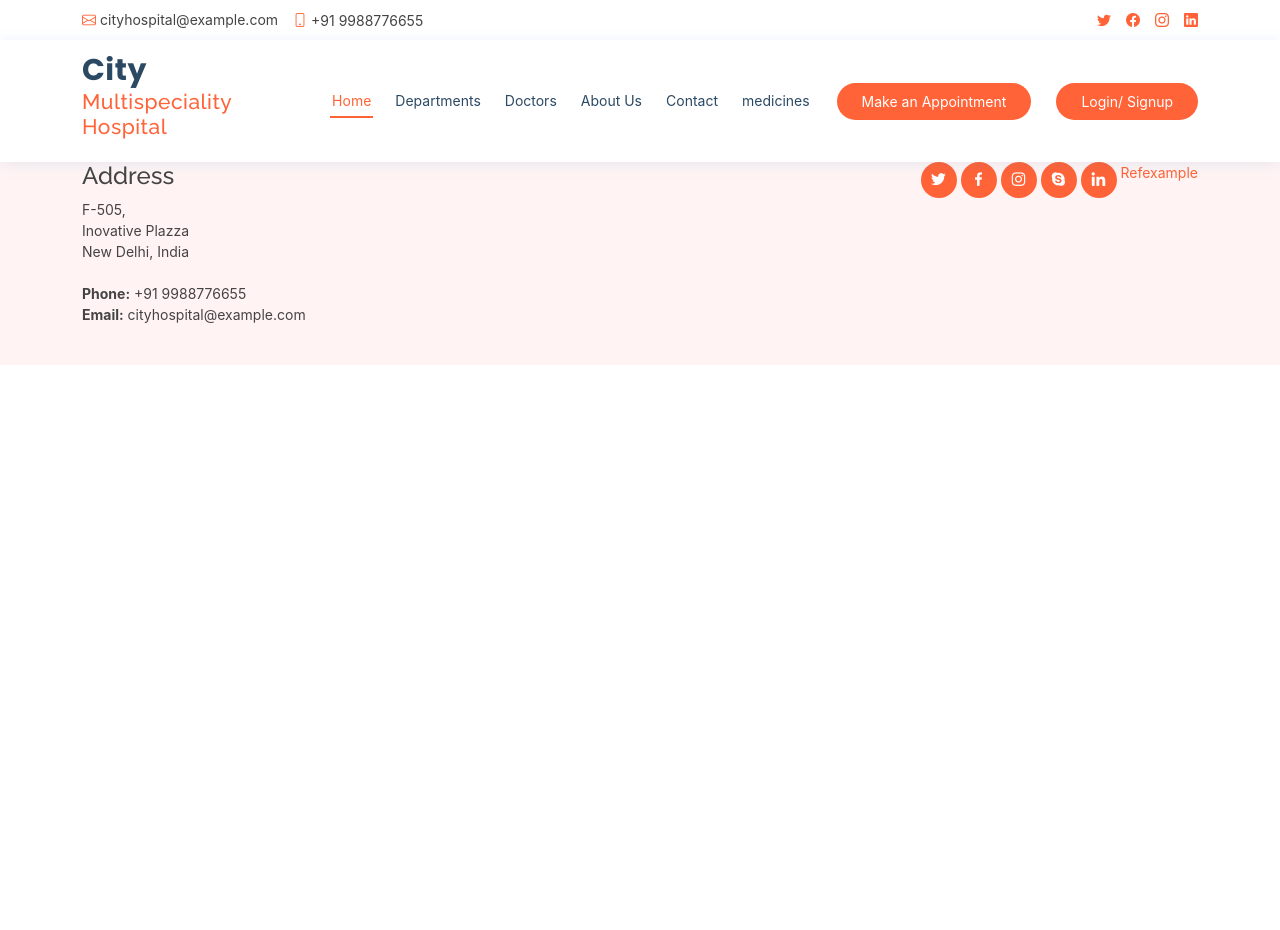
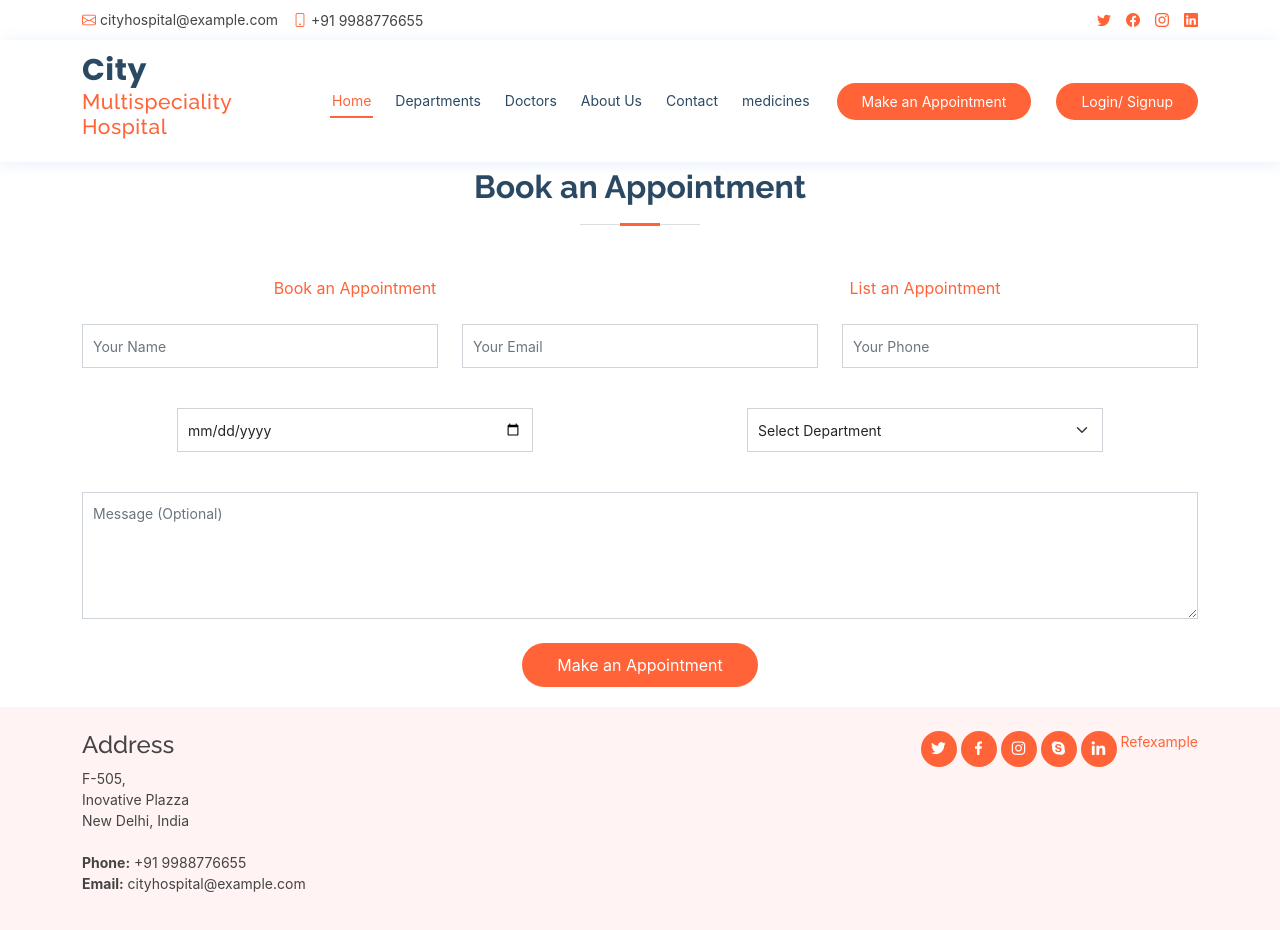
Before and after one commit to bhumishingala/City-Hospital, a React (Create React App) app: page /Book_apt in a window 1280 px wide. Shown: the top 930 px of the page. Before the commit the page ends 800 px from the top, so only its background shows below. Built offline with nearby package versions, Linux system fonts and the light colour scheme.

Commit message:
useHistory

```diff
--- a/src/App.js
+++ b/src/App.js
@@ -11,7 +11,9 @@ import Contact from './containers/contact/Contact';
 import Auth from './containers/auth/Auth';
 import Medicines from './containers/medicines/Medicines';
 import Refexample from './containers/refexample/Refexample';
-import Apponiment from './containers/appoinment/Apponiment';
+import Apponiment from './containers/appoinment/Bookappo';
+import Bookappo from './containers/appoinment/Bookappo';
+import Listappo from './containers/appoinment/Listappo';
 
 function App() {
   return (
@@ -27,6 +29,8 @@ function App() {
         <Route path={"/medicines"} exact component={Medicines} ></Route>
         <Route path={"/refexample"} exact component={Refexample}></Route>
         <Route path={"/appoinment"} exact component={Apponiment}></Route>
+        <Route path={"/Book_apt"} exact component={Bookappo}></Route>
+        <Route path={"/list_apt"} exact component={Listappo}></Route>
       </Switch>
       <Footer />
     </div>
--- a/src/compoents/header/Header.js
+++ b/src/compoents/header/Header.js
@@ -49,9 +49,7 @@ function Header(props) {
                         </ul>
                         <i className="bi bi-list mobile-nav-toggle" />
                     </nav>
-                    {/* <a href="./pages/appointment.html" className="appointment-btn scrollto"><span className="d-none d-md-inline">Make an</span>
-                        Appointment</a> */}
-                    <NavLink className="appointment-btn scrollto" to="/appoinment"><span className="d-none d-md-inline"></span>Make an Appointment</NavLink>
+                    <NavLink className="appointment-btn scrollto" to="/Book_apt"><span className="d-none d-md-inline"></span>Make an Appointment</NavLink>
                     <NavLink to="/Auth" className="appointment-btn scrollto">
                         <span className="d-none d-md-inline">Login/ Signup</span>
                     </NavLink>
--- a/src/containers/appoinment/Apponiment.js
+++ b/src/containers/appoinment/Bookappo.js
@@ -1,15 +1,18 @@
 import { Form, Formik, useFormik } from 'formik';
 import React from 'react';
+import { NavLink, useHistory } from 'react-router-dom';
 import * as yup from 'yup';
 
 function Appointment(props) {
+    const history = useHistory();
+
     let schema = yup.object().shape({
         name: yup.string().required("Please Enter Name."),
         email: yup.string().email("Please Enter Vaild Email Id.").required("Please Enter Email Id."),
         phone: yup.string().matches(/^((\\+[1-9]{1,4}[ \\-]*)|(\\([0-9]{2,3}\\)[ \\-]*)|([0-9]{2,4})[ \\-]*)*?[0-9]{3,4}?[ \\-]*[0-9]{3,4}?$/, 'Enter a valid phone number').min(10, "too short").required('Phone number is required'),
         date: yup.string().required("Please Enter Any Date."),
         department: yup.string().required("Please Select Any Department."),
-        message: yup.string(),
+        message: yup.string().required("Please enter Message."),
     });
 
     const formik = useFormik({
@@ -23,12 +26,31 @@ function Appointment(props) {
         },
         validationSchema: schema,
         onSubmit: values => {
-            alert(JSON.stringify(values, null, 2));
+            handleInsert(values);
+            history.push("/list_apt");
         },
-        enableReinitialize: true
     });
 
     const { handleChange, errors, handleSubmit, touched, handleBlur } = formik;
+
+    const handleInsert = (values) => {
+        let localData = JSON.parse(localStorage.getItem("book-apt"));
+
+        let id = Math.floor(Math.random()*10000);
+        let data =  {
+            id :id,
+            ...values
+        }
+
+        if(localData === null){
+            localStorage.setItem("book-apt", JSON.stringify([data]));
+        }else{
+            localData.push(data);
+            localStorage.setItem("book-apt",JSON.stringify(localData));
+        }
+
+        console.log([data]);
+    }
 
     return (
         <div>
@@ -36,13 +58,18 @@ function Appointment(props) {
                 <section id="appointment" className="appointment">
                     <div className="container">
                         <div className="section-title">
-                            <h2>Make an Appointment</h2>
-                            <p>Aenean enim orci, suscipit vitae sodales ac, semper in ex. Nunc aliquam eget nibh eu euismod. Donec dapibus
-                                blandit quam volutpat sollicitudin. Fusce tincidunt sit amet ex in volutpat. Donec lacinia finibus tortor.
-                                Curabitur luctus eleifend odio. Phasellus placerat mi et suscipit pulvinar.</p>
+                            <h2>Book an Appointment</h2>
+                        </div>
+                        <div className='row text-center mb-4'>
+                            <div className='col-6'>
+                                <NavLink exact to={"/Book_apt"}>Book an Appointment</NavLink>
+                            </div>
+                            <div className='col-6'>
+                                <NavLink exact to={"/list_apt"}>List an Appointment</NavLink>
+                            </div>
                         </div>
                         <Formik values={formik}>
-                            <Form action method="post" role="form" onSubmit={handleSubmit} className="php-email-form">
+                            <Form  onSubmit={handleSubmit} className="php-email-form">
                                 <div className="row">
                                     <div className="col-md-4 form-group">
                                         <input type="text" name="name" className="form-control" id="name" placeholder="Your Name" data-rule="minlen:4" data-msg="Please enter at least 4 chars" onChange={handleChange} onBlur={handleBlur} />
@@ -74,6 +101,7 @@ function Appointment(props) {
                                 </div>
                                 <div className="form-group mt-3">
                                     <textarea className="form-control" name="message" rows={5} onChange={handleChange} onBlur={handleBlur} placeholder="Message (Optional)" defaultValue={""} />
+                                    {errors.message && touched.message ? <p className='text-danger'>{errors.message}</p> : ''}
                                 </div>
                                 <div className="mb-3">
                                     <div className="loading">Loading</div>
--- /dev/null
+++ b/src/containers/appoinment/Listappo.js
@@ -0,0 +1,11 @@
+import React from 'react';
+
+function Listappo(props) {
+    return (
+        <div>
+            <h1>List An Appointment</h1>
+        </div>
+    );
+}
+
+export default Listappo;
```
